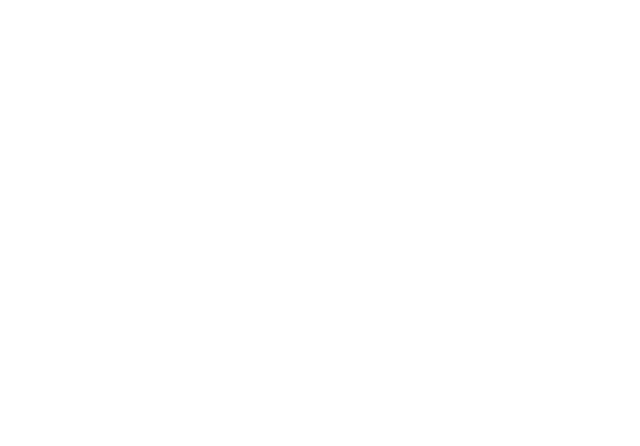
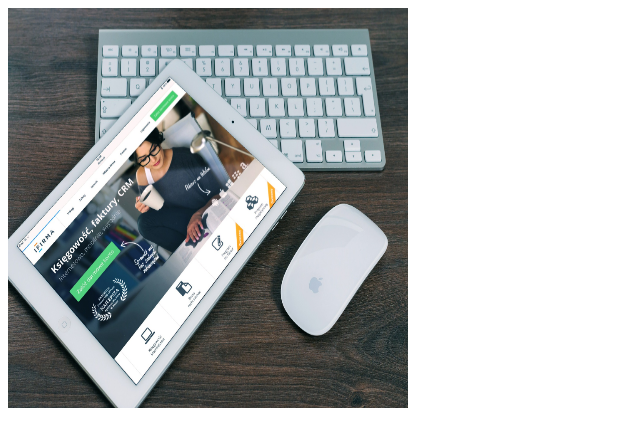
Before and after one commit to marcinmika1/animacje, a plain HTML site: page index.html in a window 1280 px wide. Shown: the whole page, without its empty margins (0-640 px from the left). Drawn offline with Linux system fonts and the light colour scheme.

Commit message:
dodanie zdjęcia

```diff
--- a/css/style.css
+++ b/css/style.css
@@ -0,0 +1,4 @@
+img{
+    width: 400px;
+    height: 400px;
+}
--- a/index.html
+++ b/index.html
@@ -7,7 +7,7 @@
 </head>
 <body>
 
-
+   <img src="../animacje/img/portfolio3.jpg" alt="foto">
 
 </body>
 </html>
```
Also changed, not shown: img/portfolio3.jpg (added).
